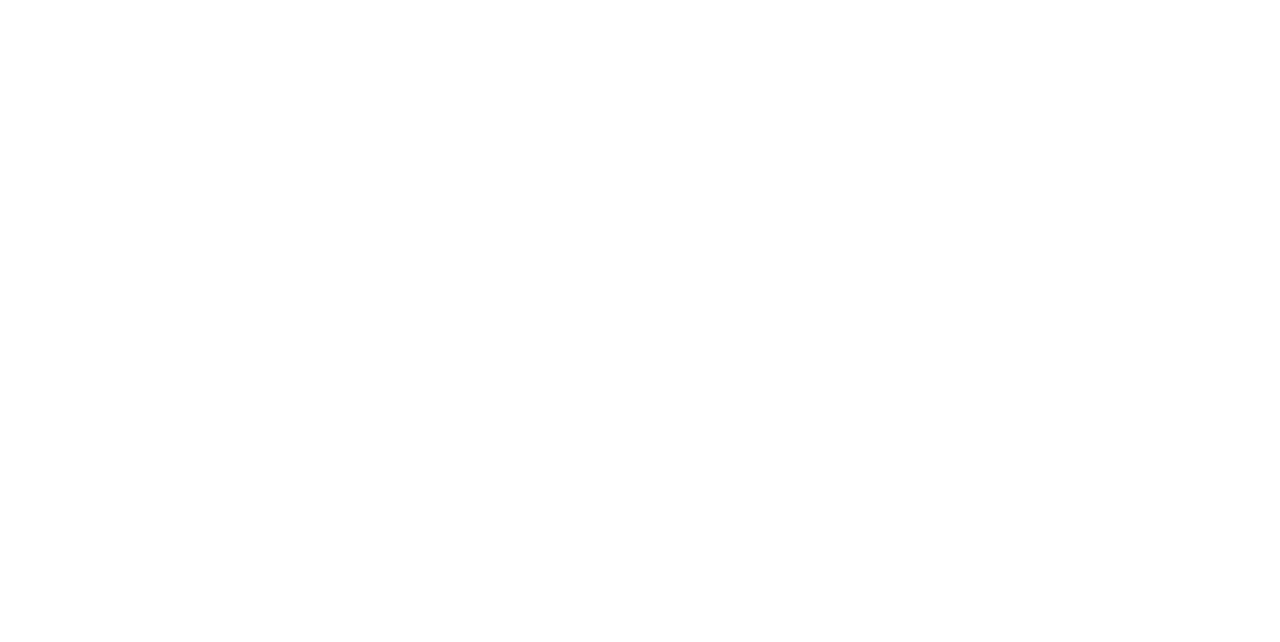
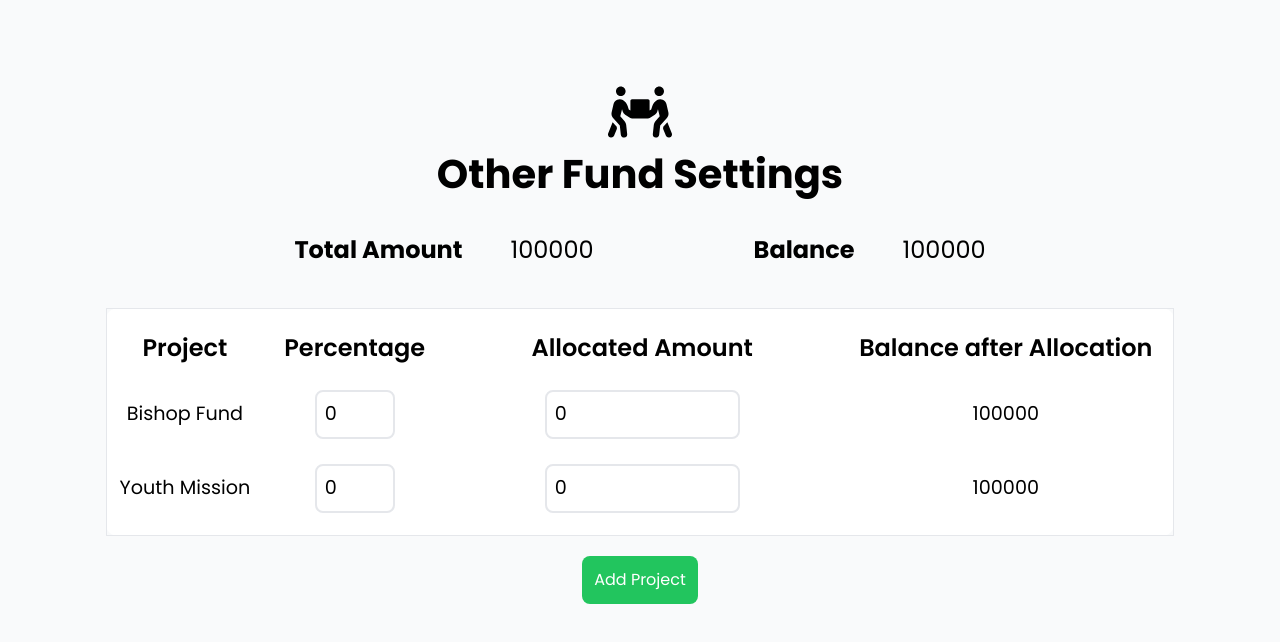
Before and after one commit to ajcecse/tithe-react-frontend, a React (Vite) app: page /financesettings/other in a window 1280 px wide. Before the commit this address had no page. Shown: the top 642 px of the page. Built offline with nearby package versions, Linux system fonts and the light colour scheme.

Commit message:
other projects settings page created

```diff
--- a/src/App.jsx
+++ b/src/App.jsx
@@ -13,6 +13,7 @@
 import Statistics from "./pages/Statistics.jsx";
 import FinanceSettings from "./pages/FinanceSettings.jsx";
 import CommunitySettings from "./pages/CommunitySettings.jsx";
+import OtherFundSettings from "./pages/OtherFundSettings.jsx";
 // import Settings from "./pages/Settings";
 
 function App() {
@@ -36,6 +37,7 @@
             path="financesettings/community"
             element={<CommunitySettings />}
           />
+          <Route path="financesettings/other" element={<OtherFundSettings />} />
         </Route>
       </Routes>
     </Router>
--- a/src/pages/FinanceSettings.jsx
+++ b/src/pages/FinanceSettings.jsx
@@ -24,7 +24,7 @@
         {/* <p className="absolute text-xs text-blue-600 top-1 right-2 italic">
             if Community allocated only then buttons clearly visible
           </p> */}
-        <Button Icon={FaPeopleCarry} title="Other Projects" link="forane" />
+        <Button Icon={FaPeopleCarry} title="Other Projects" link="other" />
       </div>
 
       {/* Total Collection Section */}
--- a/src/pages/OtherFundSettings.jsx
+++ b/src/pages/OtherFundSettings.jsx
@@ -1,90 +1,109 @@
 import { useState } from "react";
-import { FaPeopleRoof } from "react-icons/fa6";
+import { FaPeopleCarry } from "react-icons/fa";
+import axiosInstance from "../axiosConfig.jsx"; // Import your axios instance
 
 const settingsData = [
-  { name: "SMYM", percent: 0, amountAllocated: 0 },
-  { name: "Mathurvedi", percent: 0, amountAllocated: 0 },
+  { name: "Bishop Fund", percent: 0, amountAllocated: 0, head: "John Jacobs" },
+  {
+    name: "Youth Mission",
+    percent: 0,
+    amountAllocated: 0,
+    head: "Mathew Abraham",
+  },
 ];
 const totalAmount = 100000;
 
-const CommunitySettings = () => {
-  const [communities, setCommunities] = useState(
-    settingsData.map((community) => ({
-      ...community,
+const OtherFundSettings = () => {
+  const [projects, setProjects] = useState(
+    settingsData.map((project) => ({
+      ...project,
       balanceAfterAllocation: totalAmount,
     }))
   );
+  const [showSaveButton, setShowSaveButton] = useState(false);
   const [isModalOpen, setIsModalOpen] = useState(false);
-  const [newCommunity, setNewCommunity] = useState({
+  const [newProject, setNewProject] = useState({
     name: "",
     percent: 0,
     amountAllocated: 0,
-  });
+  }); // State to show Save button
 
   // Function to calculate cumulative balance after each allocation
-  const updateBalances = (updatedCommunities) => {
+  const updateBalances = (updatedProjects) => {
     let runningTotalAllocated = 0;
-    return updatedCommunities.map((community) => {
-      runningTotalAllocated += community.amountAllocated;
+    const result = updatedProjects.map((project) => {
+      runningTotalAllocated += project.amountAllocated;
       return {
-        ...community,
+        ...project,
         balanceAfterAllocation: totalAmount - runningTotalAllocated,
       };
     });
+    setShowSaveButton(true); // Trigger the save button to appear
+    return result;
   };
 
   const handlePercentageChange = (index, newPercentage) => {
-    setCommunities((prevCommunities) => {
-      const updatedCommunities = prevCommunities.map((community, i) => {
+    setProjects((prevProjects) => {
+      const updatedProjects = prevProjects.map((project, i) => {
         if (i === index) {
           const updatedAmount = (totalAmount * newPercentage) / 100;
           return {
-            ...community,
+            ...project,
             percent: newPercentage,
             amountAllocated: updatedAmount,
           };
         }
-        return community;
+        return project;
       });
-      return updateBalances(updatedCommunities);
+      return updateBalances(updatedProjects);
     });
   };
 
   const handleAllocatedAmountChange = (index, newAmount) => {
-    setCommunities((prevCommunities) => {
-      const updatedCommunities = prevCommunities.map((community, i) => {
+    setProjects((prevProjects) => {
+      const updatedProjects = prevProjects.map((project, i) => {
         if (i === index) {
           const updatedPercentage = (newAmount / totalAmount) * 100;
           return {
-            ...community,
+            ...project,
             amountAllocated: newAmount,
             percent: updatedPercentage,
           };
         }
-        return community;
+        return project;
       });
-      return updateBalances(updatedCommunities);
+      return updateBalances(updatedProjects);
     });
   };
 
-  // Function to handle adding a new community
+  // Function to handle save button click, which sends a POST request
+  const handleSave = async () => {
+    try {
+      await axiosInstance.post("/otherprojectsettings", projects);
+      alert("Other Projects settings saved successfully!");
+      setShowSaveButton(false); // Hide save button after saving
+    } catch (error) {
+      console.error("Error saving community settings:", error);
+    }
+  };
   const handleAddCommunity = () => {
-    setCommunities((prevCommunities) => {
-      const updatedCommunities = [
-        ...prevCommunities,
-        { ...newCommunity, balanceAfterAllocation: totalAmount },
+    setProjects((prevProjects) => {
+      const updatedProjects = [
+        ...prevProjects,
+        { ...newProject, balanceAfterAllocation: totalAmount },
       ];
-      return updateBalances(updatedCommunities);
+      return updateBalances(updatedProjects);
     });
     setIsModalOpen(false); // Close the modal after adding
-    setNewCommunity({ name: "", percent: 0, amountAllocated: 0 }); // Reset form fields
+    setNewProject({ name: "", percent: 0, amountAllocated: 0 }); // Reset form fields
   };
 
   return (
     <div className="w-full flex flex-col items-center p-[5rem]">
-      <FaPeopleRoof className="text-[4rem]" />
-      <h1 className="text-[2.5rem] font-bold mb-2">Community Settings</h1>
-      <div className="flex justify-around w-full p-5">
+      <FaPeopleCarry className="text-[4rem]" />
+      <h1 className="text-[2.5rem] font-bold mb-2">Other Fund Settings</h1>
+      <div className="flex flex-col items-center">
+        <div className="flex gap-[10rem] w-full p-5">
           <div className="flex gap-[3rem] text-[1.5rem]">
             <h2 className="font-bold">Total Amount</h2>
             <h2>{totalAmount}</h2>
@@ -93,19 +112,29 @@
             <h2 className="font-bold">Balance</h2>
             <h2>
               {totalAmount -
-              communities.reduce(
-                (acc, community) => acc + community.amountAllocated,
+                projects.reduce(
+                  (acc, project) => acc + project.amountAllocated,
                   0
                 )}
             </h2>
           </div>
+        </div>
+        {/* Save Button appears conditionally */}
+        {showSaveButton && (
+          <button
+            onClick={handleSave}
+            className="mt-2 bg-blue-500 text-white px-5 py-2 rounded-lg w-[50%]"
+          >
+            Save Changes
+          </button>
+        )}
       </div>
       <div className="flex items-center w-full p-5 flex-col">
         <table className="border-[1px] bg-white rounded-xl">
           <thead className="text-[1.5rem]">
             <tr>
               <th>
-                <h1 className="p-5">Community</h1>
+                <h1 className="p-5">Project</h1>
               </th>
               <th>
                 <h1 className="p-5">Percentage</h1>
@@ -119,16 +148,16 @@
             </tr>
           </thead>
           <tbody className="text-[1.2rem] text-center">
-            {communities.map((community, index) => (
+            {projects.map((project, index) => (
               <tr className="p-10" key={index}>
                 <td className="pb-5">
-                  <h2 className="p-3">{community.name}</h2>
+                  <h2 className="p-3">{project.name}</h2>
                 </td>
                 <td className="pb-5">
                   <input
                     type="number"
                     className="border-2 w-[5rem] p-2 rounded-lg"
-                    value={community.percent}
+                    value={project.percent}
                     onChange={(e) =>
                       handlePercentageChange(
                         index,
@@ -141,7 +170,7 @@
                   <input
                     type="number"
                     className="border-2 w-[50%] p-2 rounded-lg"
-                    value={community.amountAllocated}
+                    value={project.amountAllocated}
                     onChange={(e) =>
                       handleAllocatedAmountChange(
                         index,
@@ -151,7 +180,7 @@
                   />
                 </td>
                 <td className="pb-5">
-                  <h2 className="p-3">{community.balanceAfterAllocation}</h2>
+                  <h2 className="p-3">{project.balanceAfterAllocation}</h2>
                 </td>
               </tr>
             ))}
@@ -159,12 +188,11 @@
         </table>
         <button
           onClick={() => setIsModalOpen(true)}
-          className="mt-5 p-3 bg-blue-500 text-white rounded-lg"
+          className="mt-5 p-3 bg-green-500 text-white rounded-lg"
         >
-          Add Community
+          Add Project
         </button>
       </div>
-
       {/* Modal */}
       {isModalOpen && (
         <div className="fixed inset-0 flex items-center justify-center bg-gray-900 bg-opacity-50">
@@ -175,44 +203,24 @@
               <input
                 type="text"
                 className="border-2 w-full p-2 rounded-lg"
-                value={newCommunity.name}
+                value={newProject.name}
                 onChange={(e) =>
-                  setNewCommunity({ ...newCommunity, name: e.target.value })
+                  setNewProject({ ...newProject, name: e.target.value })
                 }
               />
             </div>
             <div className="mb-4">
-              <label className="block text-lg">Percentage</label>
+              <label className="block text-lg">Community Head</label>
               <input
-                type="number"
+                type="text"
                 className="border-2 w-full p-2 rounded-lg"
-                value={newCommunity.percent}
+                value={newProject.head}
                 onChange={(e) =>
-                  setNewCommunity({
-                    ...newCommunity,
-                    percent: parseFloat(e.target.value) || 0,
-                    amountAllocated:
-                      (totalAmount * parseFloat(e.target.value)) / 100 || 0,
-                  })
+                  setNewProject({ ...newProject, head: e.target.value })
                 }
               />
             </div>
-            <div className="mb-4">
-              <label className="block text-lg">Allocated Amount</label>
-              <input
-                type="number"
-                className="border-2 w-full p-2 rounded-lg"
-                value={newCommunity.amountAllocated}
-                onChange={(e) =>
-                  setNewCommunity({
-                    ...newCommunity,
-                    amountAllocated: parseFloat(e.target.value) || 0,
-                    percent:
-                      (parseFloat(e.target.value) / totalAmount) * 100 || 0,
-                  })
-                }
-              />
-            </div>
+
             <button
               onClick={handleAddCommunity}
               className="mt-2 p-3 bg-green-500 text-white rounded-lg"
@@ -232,4 +240,4 @@
   );
 };
 
-export default CommunitySettings;
+export default OtherFundSettings;
```
Also changed, not shown: src/pages/CommunitySettings.jsx (+12 -27 lines). Lines whose indentation alone changed are shown as unchanged.
